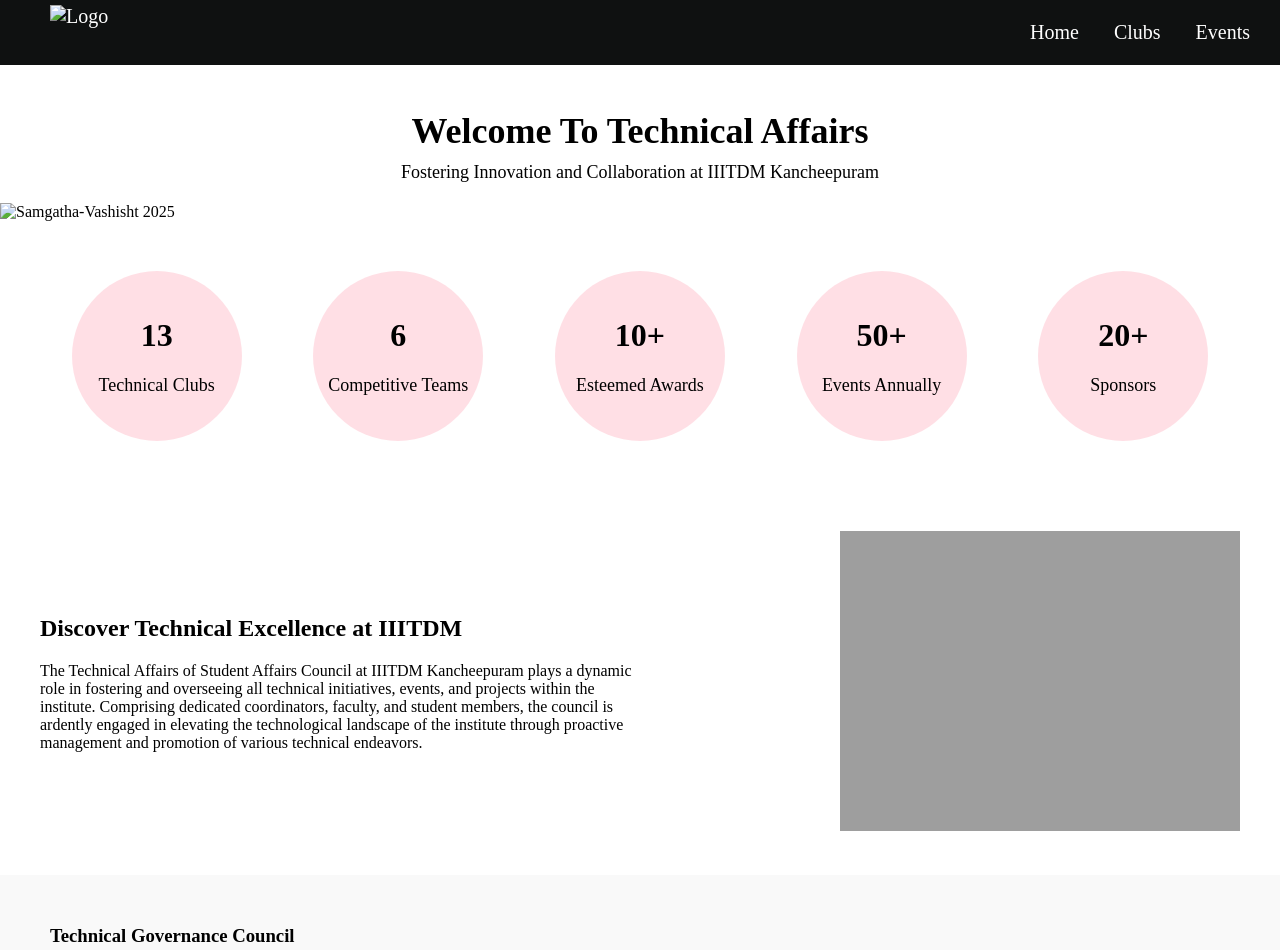
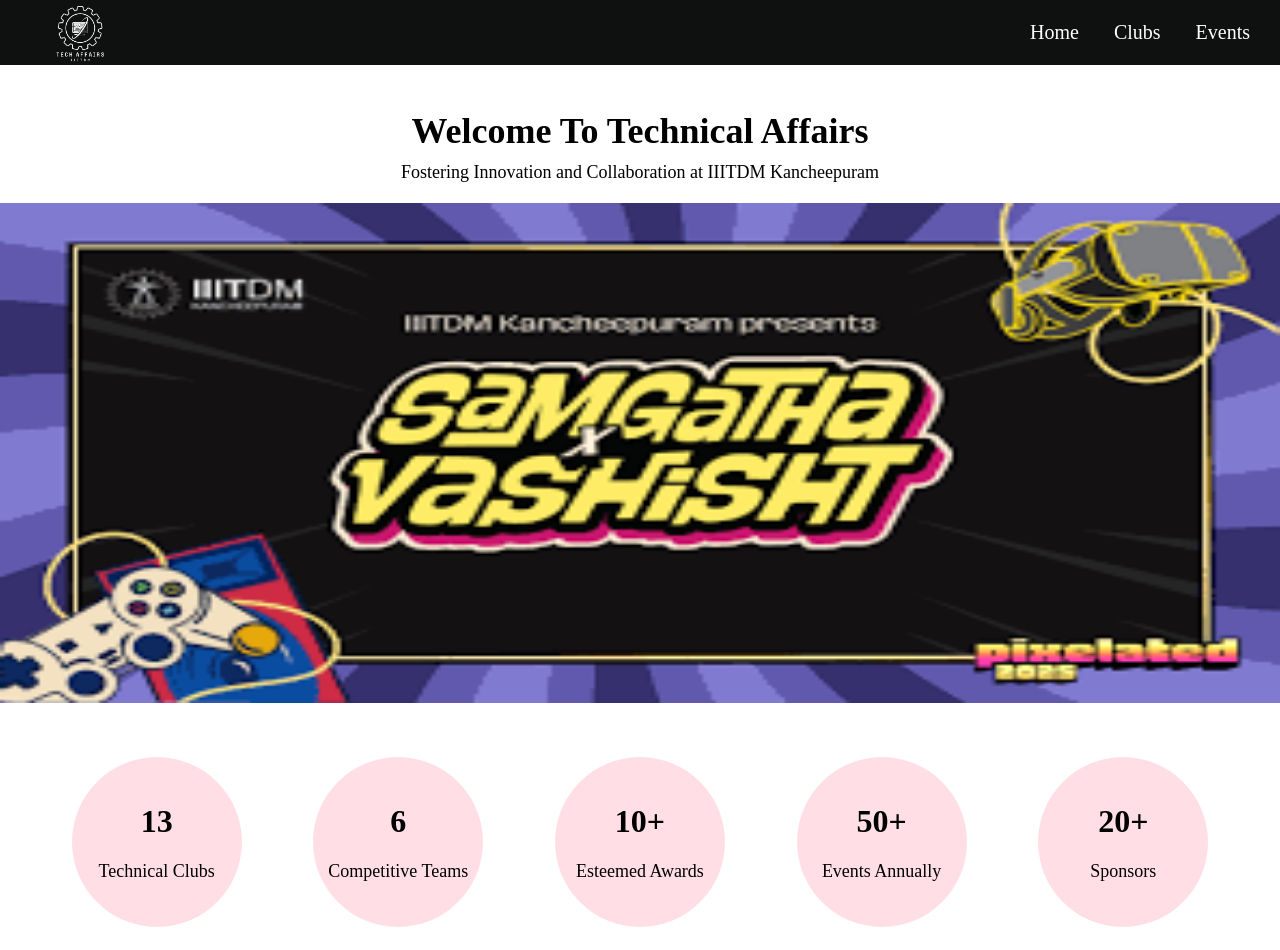
Before and after one commit to 9Pritika/iiitdm-technical-affairs, a plain HTML site: page index.html in a window 1280 px wide. Shown: the top 950 px of the page. Drawn offline with Linux system fonts and the light colour scheme; the site is published under a folder, as on GitHub Pages, so addresses that start at the root find nothing.

Commit message:
Add files via upload

```diff
--- a/index.html
+++ b/index.html
@@ -10,7 +10,7 @@
     <header>
         <nav id="navbar">
     <div>
-        <a href="index.html"><img id="logo" src="/nav_logo.png" alt="Logo"></a>
+        <a href="index.html"><img id="logo" src="nav_logo.png" alt="Logo"></a>
         <a href="#">Home</a>
         <a href="clubs.html">Clubs</a>
         <a href="events.html">Events</a><!--dummy link-->
@@ -22,7 +22,7 @@
         <h1>Welcome To Technical Affairs</h1>
         <p>Fostering Innovation and Collaboration at IIITDM Kancheepuram</p>
         </div>
-        <img id="fest" src="/download.png" alt="Samgatha-Vashisht 2025">
+        <img id="fest" src="download.png" alt="Samgatha-Vashisht 2025">
         <div id="statscontainer">
         <div class="stats"><b>13</b><br>Technical Clubs</div>
         <div class="stats"><b>6</b><br>Competitive Teams</div>
```
